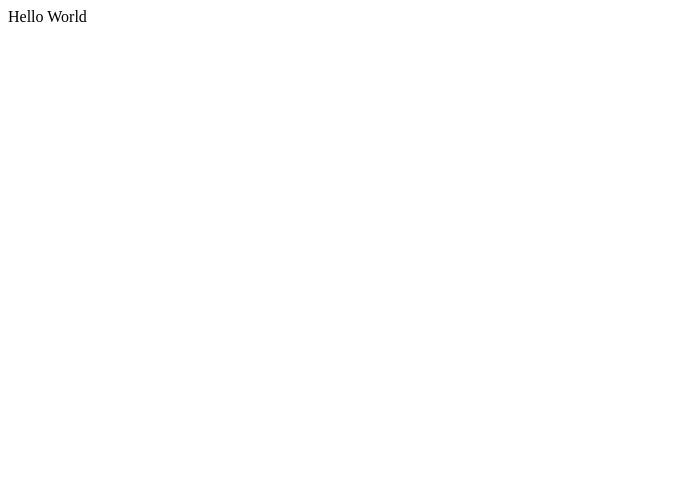
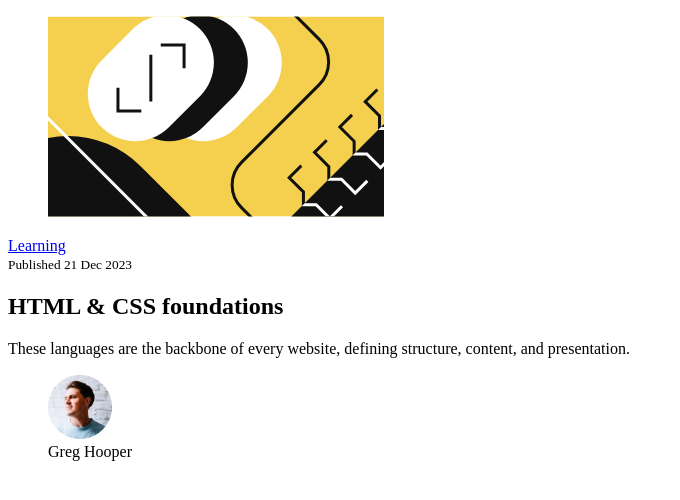
Before and after one commit to sagun-irl/blog-preview-card-main, a plain HTML site: page index.html in a window 1280 px wide. Shown: the whole page, without its empty margins (0-680 px from the left). Drawn offline with Linux system fonts and the light colour scheme.

Commit message:
completed html layout

```diff
--- a/index.html
+++ b/index.html
@@ -9,6 +9,20 @@
   <title>Frontend Mentor | Blog preview card</title>
 </head>
 <body>
-	Hello World
+	<article class="card-body">
+		<figure>
+			<img src="assets/images/illustration-article.svg" alt="hero image">
+		</figure>
+		<div class="tags">
+			<a href="#">Learning</a>
+		</div>
+		<small>Published 21 Dec 2023</small>
+		<h1>HTML & CSS foundations</h1>
+		<p>These languages are the backbone of every website, defining structure, content, and presentation.</p>
+		<figure class="author">
+			<img src="assets/images/image-avatar.webp" alt="Greg Hooper (Author)">
+			<figcaption>Greg Hooper</figcaption>
+		</figure>
+	</article>
 </body>
 </html>
```
